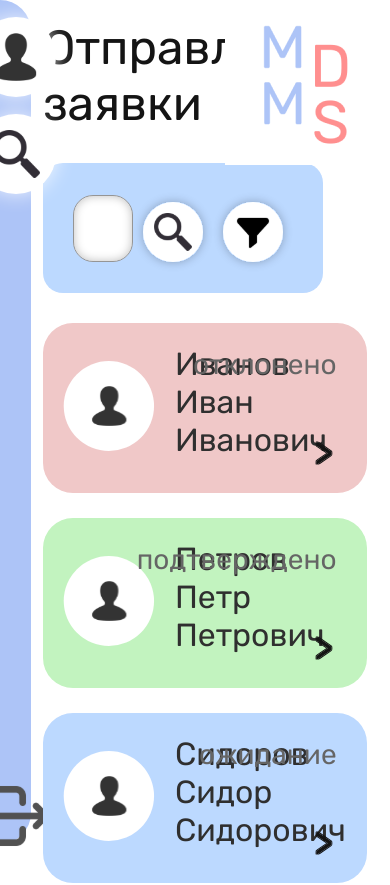
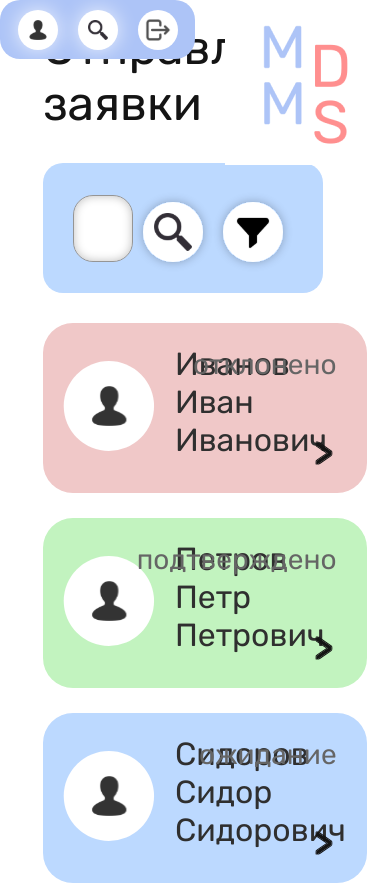
Before and after one commit to EgoInc/MedChainMVP, a React (Create React App) app in the folder Client/: page /doctor/1/requests in a window 390 px wide. Shown: the top 885 px of the page. Built offline with nearby package versions, Linux system fonts and the light colour scheme; a web font is replaced by a local one.

Commit message:
addded adaptive for navPanel

```diff
--- a/Client/src/features/NavPanel/NavPanel.css
+++ b/Client/src/features/NavPanel/NavPanel.css
@@ -49,4 +49,44 @@
   opacity: 0px;
 }
 @media (max-width: 600px) {
+  .navPanel {
+    width: 50%;
+    height: 7%;
+    border-radius: 20px;
+    opacity: 0px;
+    display: flex;
+    align-items: center;
+    justify-content: center;
+  }
+  .navPanel-content {
+    display: flex;
+    flex-direction: row;
+    gap: 20px;
+  }
+  .NavPanel-icon,
+  .NavPanel_logout {
+    margin-top: 0;
+    width: 40px;
+    height: 40px;
+  }
+  .NavPanel_logout {
+    display: flex;
+    justify-content: center;
+    align-items: center;
+    background-color: white;
+    border-radius: 100%;
+  }
+  .NavPanel-content-topIcons {
+    display: flex;
+    flex-direction: row;
+    gap: 20px;
+  }
+  .NavPanel_img {
+    width: 50%;
+    height: 50%;
+  }
+  .NavPanel-logout-img {
+    width: 70%;
+    height: 70%;
+  }
 }
--- a/Client/src/features/NavPanel/NavPanel.js
+++ b/Client/src/features/NavPanel/NavPanel.js
@@ -28,7 +28,7 @@ const NavPanel = ({ routes }) => {
             <img src={Search} alt="Search" className="NavPanel_img" />
           </div>
         </div>
-        <div className="NavPanel-content-bottonIcon">
+        <div className="NavPanel-content-bottomIcon">
           <div
             className="NavPanel_logout"
             onClick={() => {
```
